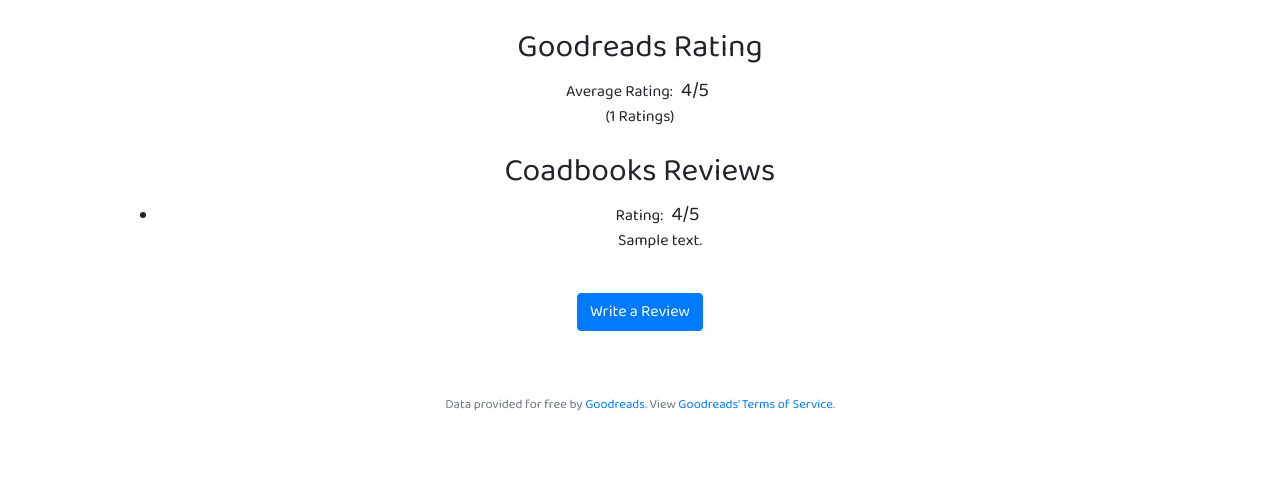
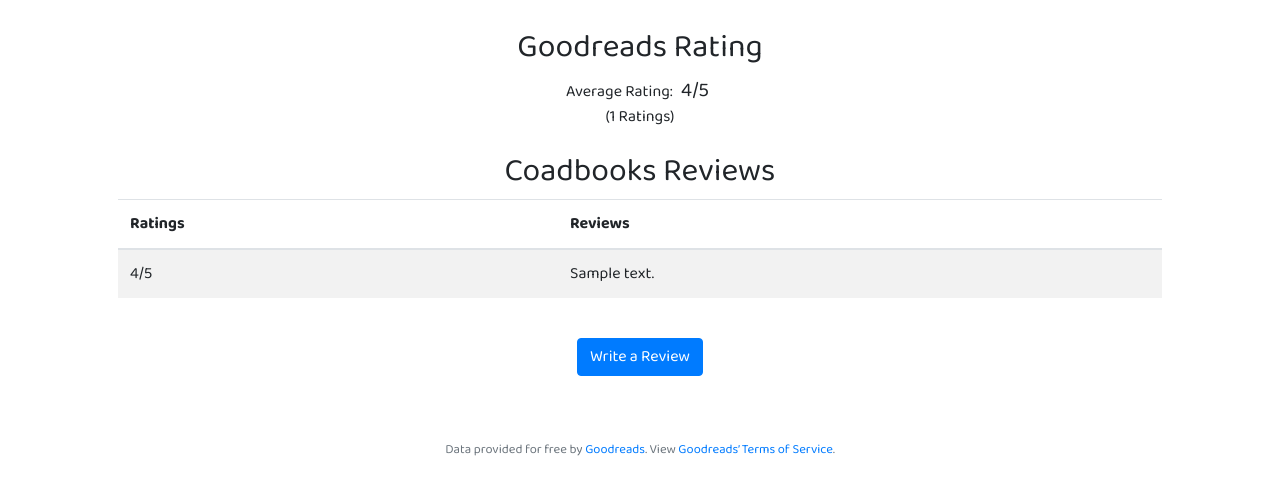
Before and after one commit to alecoad/project1-books, a Flask app: template templates/book.html in a window 1280 px wide. Shown: the part 319-800 px from the top of the page. Run offline with Flask 2, Linux system fonts and the light colour scheme; the template is opened without the code that fills it: most values are stand-ins (such as "Sample title", 1, 10 or a date in 2020); some libraries are stand-ins or nearby versions; some web fonts are replaced.

Commit message:
Ratings/reviews fit in table instead of list

```diff
--- a/templates/book.html
+++ b/templates/book.html
@@ -25,13 +25,28 @@
 
     <h2>Coadbooks Reviews</h2>
 
-    {% for row in reviews %}
-        <ul>
-            <li>Rating: <span>{{ row.rating }}/5</span><br>{{ row.text }}</li>
-        </ul>
-    {% else %}
-        <p>No reviews yet!</p>
-    {% endfor %}
+    <table class="table table-striped">
+        <thead>
+            <tr>
+                <th>Ratings</th>
+                <th>Reviews</th>
+            </tr>
+        </thead>
+        <tbody>
+            {% for row in reviews %}
+                <tr>
+                    <td>{{ row.rating }}/5</td>
+                    <td>{{ row.text }}</td>
+                </tr>
+            {% else %}
+                <tfoot>
+                    <tr>
+                        <td>No reviews yet!</td>
+                    </tr>
+                </tfoot>
+            {% endfor %}
+        </tbody>
+    </table>
 
     <br>
 
```
